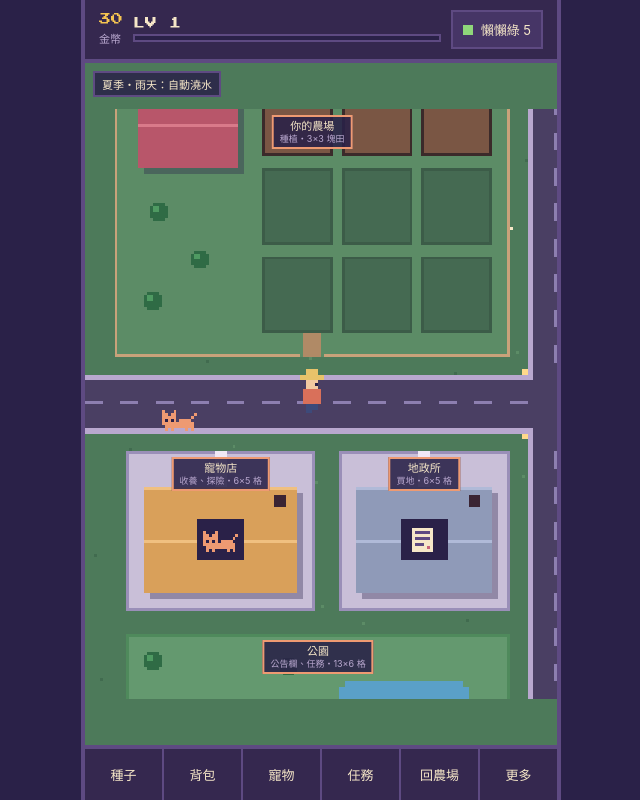
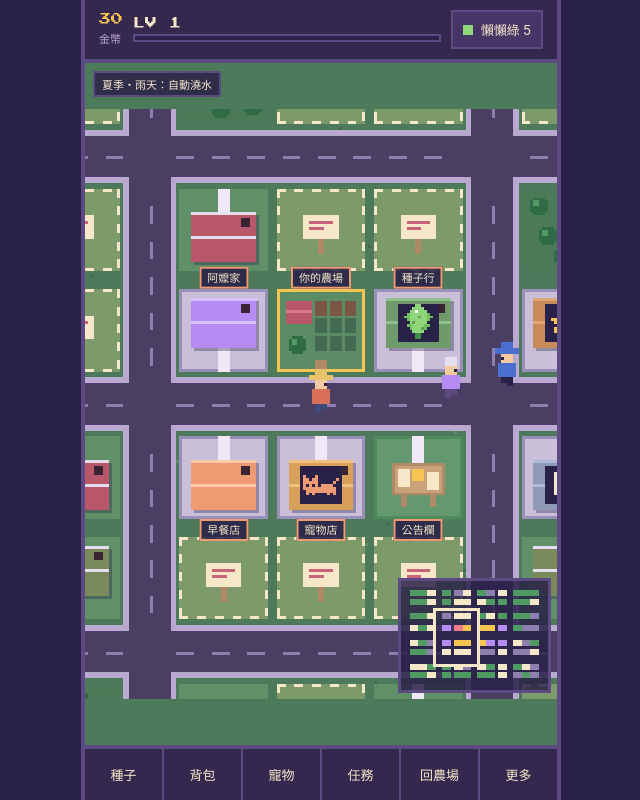
Before and after one commit to 06-mtt/lazy-leaf-farm, a plain HTML site: page index.html in a window 1280 px wide. Both pictures are taken after a click on the button "去小鎮". Shown: the whole page, without its empty margins (319-959 px from the left). Drawn offline with Linux system fonts and the light colour scheme.

Commit message:
Add files via upload

```diff
--- a/index.html
+++ b/index.html
@@ -499,30 +499,48 @@ function draw(t){
   }
 }
 
-/* ---------- 小鎮：俯視地圖。每塊地有大小、外觀和功能，玩家的農場也在上面；之後朋友的地會出現在待售的位置 ---------- */
-var scene='farm', TW=320, TH=288, RH=140, RV=160;
-var LOTS=[
-  {id:'farm',  type:'farm', x:10, y:10, w:134,h:114,name:'你的農場',fn:'種植',door:[77,RH]},
-  {id:'lab',   type:'shop', x:176,y:8,  w:66, h:54, name:'工坊',  fn:'配種、加工',tab:'lab',   door:[RV,35], side:'left',  roof:'#7a6fa8',ridge:'#9a8fc8',icon:'juice'},
-  {id:'woods', type:'woods',x:250,y:8,  w:60, h:54, name:'小樹林',fn:'發呆'},
-  {id:'market',type:'shop', x:176,y:70, w:66, h:54, name:'市場',  fn:'賣作物',    tab:'market',door:[209,RH],side:'bottom',roof:'#c98a5a',ridge:'#e0a878',icon:'star'},
-  {id:'seeds', type:'shop', x:250,y:70, w:60, h:54, name:'種子行',fn:'選種子',    tab:'seeds', door:[280,RH],side:'bottom',roof:'#6f9a6a',ridge:'#8fbf8a',icon:'bud'},
-  {id:'pets',  type:'shop', x:14, y:156,w:64, h:54, name:'寵物店',fn:'收養、探險',tab:'pets',  door:[46,RH], side:'top',   roof:'#d9a05a',ridge:'#f0c080',icon:'cat'},
-  {id:'land',  type:'shop', x:86, y:156,w:58, h:54, name:'地政所',fn:'買地',      tab:'land',  door:[115,RH],side:'top',   roof:'#8f9ab8',ridge:'#b0bad8',icon:'deed'},
-  {id:'park',  type:'park', x:14, y:218,w:130,h:62, name:'公園',  fn:'公告欄、任務',tab:'ach', door:[RV,249]},
-  {id:'s1',    type:'sale', x:176,y:156,w:66, h:56, name:'待售',  fn:'朋友的地',door:[209,RH]},
-  {id:'s2',    type:'sale', x:250,y:156,w:60, h:56, name:'待售',  fn:'朋友的地',door:[280,RH]},
-  {id:'s3',    type:'sale', x:176,y:220,w:66, h:60, name:'待售',  fn:'朋友的地',door:[RV,250]},
-  {id:'s4',    type:'sale', x:250,y:220,w:60, h:60, name:'待售',  fn:'朋友的地',door:[280,RH]}
-];
-var town={x:77,y:RH,dir:1,pending:null,path:[],cx:0,cy:0,step:0};
-var NPC=[{x:210,y:RH-5,ax:'x',dir:1,sp:9,c:{hair:'#e6e0f0',skin:'#f2c9a0',shirt:'#b48cf2',pants:'#5e4a82'}},{x:RV+5,y:200,ax:'y',dir:-1,sp:12,c:{hat:'#4a6fd0',skin:'#f2c9a0',shirt:'#4a6fd0',pants:'#2a2148'}}];
+/* ---------- 小鎮：俯視地圖。4×4 個街區、96 塊小地，每塊地點了可以進入或查看；待售的地之後留給朋友 ---------- */
+var scene='farm', VR=[7,123,239,355,471], HR=[7,91,175,259,343], TW=478, TH=350, curLot=null;
+var SPECIAL={
+  '1,1,1,1':{id:'farm',  type:'farm', name:'你的農場'},
+  '1,1,1,2':{id:'seeds', type:'shop', name:'種子行',tab:'seeds', roof:'#6f9a6a',ridge:'#8fbf8a',icon:'bud'},
+  '2,1,1,0':{id:'market',type:'shop', name:'市場',  tab:'market',roof:'#c98a5a',ridge:'#e0a878',icon:'star'},
+  '2,1,1,1':{id:'lab',   type:'shop', name:'工坊',  tab:'lab',   roof:'#7a6fa8',ridge:'#9a8fc8',icon:'juice'},
+  '1,2,0,1':{id:'pets',  type:'shop', name:'寵物店',tab:'pets',  roof:'#d9a05a',ridge:'#f0c080',icon:'cat'},
+  '2,2,0,0':{id:'land',  type:'shop', name:'地政所',tab:'land',  roof:'#8f9ab8',ridge:'#b0bad8',icon:'deed'},
+  '1,2,0,2':{id:'board', type:'board',name:'公告欄',tab:'ach'},
+  '1,1,1,0':{type:'home',name:'阿嬤家',  npc:'隔壁阿嬤',  roof:'#b48cf2',ridge:'#d9c0ff',desc:'門口曬著一排醃菜。'},
+  '2,2,0,1':{type:'home',name:'派出所',  npc:'警察杯杯',  roof:'#4a6fd0',ridge:'#8aa6f0',desc:'門口停著一台腳踏車。'},
+  '1,2,0,0':{type:'home',name:'早餐店',  npc:'早餐店老闆',roof:'#ee9a72',ridge:'#ffc8a8',desc:'一大早就飄出蛋餅香。'},
+  '2,1,1,2':{type:'home',name:'土地公廟',npc:'廟口里長',  roof:'#c8647a',ridge:'#f5c451',desc:'里長每天在這裡泡茶。'},
+  '2,2,0,2':{type:'home',name:'星際民宿',npc:'外星觀光客',roof:'#7fd8f0',ridge:'#c8f2ff',desc:'屋頂上停著一台小飛碟。'}
+};
+var LOTS=[];
+(function(){
+  var n=0, ROOFS=['#b8566a','#8f6a4a','#5e7a9a','#7a8a5a','#9a6a8a'];
+  for(var by=0;by<4;by++) for(var bx=0;bx<4;bx++) for(var row=0;row<2;row++) for(var col=0;col<3;col++){
+    var x=VR[bx]+10+col*33, y=row?HR[by+1]-39:HR[by]+11, l={n:n,x:x,y:y,w:30,h:28,row:row,door:[x+15,row?HR[by+1]:HR[by]]}, sp=SPECIAL[bx+','+by+','+row+','+col], k;
+    if(sp){ for(k in sp) l[k]=sp[k]; l.label=1; }
+    else {
+      var r=rnd(n*7.3+1), edge=(bx===0||bx===3||by===0||by===3);
+      if(r<(edge?0.3:0.45)){ l.type='sale'; l.name='待售地 '+(n+1)+' 號'; l.price=1500+Math.round(rnd(n+5)*40)*100; }
+      else if(r<(edge?0.55:0.8)){ l.type='house'; l.name='民宅 '+(n+1)+' 號'; l.roof=ROOFS[n%5]; l.ridge='#e6dcf0'; }
+      else if(r<0.93){ l.type='woods'; l.name='小樹林'; }
+      else { l.type='pond'; l.name='小池塘'; }
+    }
+    LOTS.push(l); n++;
+  }
+})();
+var FARMLOT=LOTS.filter(function(l){return l.id==='farm';})[0];
+var town={x:FARMLOT.door[0],y:FARMLOT.door[1],dir:1,pending:null,path:[],cx:0,cy:0,step:0};
+var NPC=[{x:200,y:HR[2]-5,ax:'x',dir:1,sp:9,c:{hair:'#e6e0f0',skin:'#f2c9a0',shirt:'#b48cf2',pants:'#5e4a82'}},{x:VR[2]+5,y:200,ax:'y',dir:-1,sp:12,c:{hat:'#4a6fd0',skin:'#f2c9a0',shirt:'#4a6fd0',pants:'#2a2148'}}];
 var ME={hat:'#e8c36a',skin:'#f2c9a0',shirt:'#d9705a',pants:'#3d4a7a'};
 BMP.bud={rows:BUD,pal:{c:'#8fd67a',d:'#5fa052',g:'#6fbf5f',w:'#ffffff',s:'#3f8f4a'}};
 BMP.deed={rows:['..wwwwwww...','..wkkkkkw...','..wwwwwww...','..wkkkkkw...','..wwwwwww...','..wkkkwww...','..wwwwwrw...','..wwwwwww...'],pal:{w:'#f6e7c8',k:'#5e4a82',r:'#c8647a'}};
-var lblEls=LOTS.map(function(l){
-  var d=document.createElement('div'); d.className='lbl';
-  d.innerHTML=l.name+'<small>'+l.fn+'・'+(l.type==='farm'?'3×3 塊田':Math.round(l.w/10)+'×'+Math.round(l.h/10)+' 格')+'</small>';
+var LBL=LOTS.filter(function(l){return l.label;});
+var lblEls=LBL.map(function(l){
+  var d=document.createElement('div'); d.className='lbl'; d.textContent=l.name;
+  d.style.transform=l.row?'translate(-50%,-100%)':'translate(-50%,0)';
   $('labels').appendChild(d); return d;
 });
 function clamp(v,a,b){ return Math.max(a,Math.min(b,v)); }
@@ -533,104 +551,106 @@ function person(fx,fy,step,dir,c){
 }
 function updateLabels(){
   var sc=cv.clientWidth/W;
-  LOTS.forEach(function(l,i){
-    var el=lblEls[i], x=l.x+l.w/2-town.cx, y=l.y+2-town.cy;
-    if(scene!=='town'||l.x+l.w-town.cx<24||l.x-town.cx>W-24||l.y+l.h-town.cy<20||y>H-14){ el.style.display='none'; return; }
-    x=clamp(x,26,W-26); y=Math.max(2,y);
+  LBL.forEach(function(l,i){
+    var el=lblEls[i], x=l.x+15-town.cx, y=(l.row?l.y:l.y+28)-town.cy;
+    if(scene!=='town'||x<14||x>W-14||y<10||y>H-10){ el.style.display='none'; return; }
     el.style.display='block'; el.style.left=(cv.offsetLeft+x*sc)+'px'; el.style.top=(cv.offsetTop+y*sc)+'px';
   });
 }
 function tree(x,y){ px(x+1,y,4,6,'#2f6b45'); px(x,y+1,6,4,'#2f6b45'); px(x+1,y+1,2,2,'#4f9a62'); }
 function outline(X,Y,w,h,c){ px(X,Y,w,1,c); px(X,Y+h-1,w,1,c); px(X,Y,1,h,c); px(X+w-1,Y,1,h,c); }
 function drawLot(l,t){
-  var X=l.x-Math.round(town.cx), Y=l.y-Math.round(town.cy), w=l.w, h=l.h, k, j;
-  if(X>W||Y>H||X+w<0||Y+h<0) return;
-  if(l.type==='shop'){
-    px(X,Y,w,h,'#c9bfd8'); outline(X,Y,w,h,'#9a8fb8');
-    var bx=X+6, by=Y+6, bw=w-12, bh=h-18;
-    if(l.side==='top') by=Y+12; else if(l.side==='left'){ bx=X+14; bw=w-20; bh=h-12; }
-    if(l.side==='bottom') px(X+Math.floor(w/2)-2,by+bh,4,Y+h-by-bh,'#f0e8f6');
-    else if(l.side==='top') px(X+Math.floor(w/2)-2,Y,4,by-Y,'#f0e8f6');
-    else px(X,Y+Math.floor(h/2)-2,bx-X,4,'#f0e8f6');
-    ctx.fillStyle='rgba(42,33,72,.35)'; ctx.fillRect(bx+2,by+2,bw,bh);
-    px(bx,by,bw,bh,l.roof); px(bx,by,bw,1,l.ridge); px(bx,by+Math.floor(bh/2),bw,1,l.ridge); px(bx+bw-8,by+3,4,4,'#3a2433');
-    var ic=BMP[l.icon]; px(bx+Math.floor(bw/2)-8,by+Math.floor(bh/2)-7,16,14,'#2a2148');
-    bmp(ctx,ic,bx+Math.floor(bw/2)-Math.floor(ic.rows[0].length/2),by+Math.floor(bh/2)-Math.floor(ic.rows.length/2));
-  } else if(l.type==='farm'){
-    px(X,Y,w,h,'#5c8c66'); outline(X,Y,w,h,'#c9a27a'); px(X+Math.floor(w/2)-4,Y+h-1,8,1,'#5c8c66');
-    px(X+Math.floor(w/2)-3,Y+h-14,6,14,'#b08a66');
-    ctx.fillStyle='rgba(42,33,72,.35)'; ctx.fillRect(X+10,Y+24,34,28);
-    px(X+8,Y+22,34,28,'#b8566a'); px(X+8,Y+35,34,1,'#d97a8a'); px(X+8,Y+22,34,1,'#d97a8a'); px(X+33,Y+26,4,4,'#3a2433');
+  var X=l.x-Math.round(town.cx), Y=l.y-Math.round(town.cy), k, ty=l.type;
+  if(X>W||Y>H||X+30<0||Y+28<0) return;
+  if(ty==='shop'||ty==='home'||ty==='house'){
+    var by=l.row?Y+3:Y+8;
+    px(X,Y,30,28,ty==='house'?'#5f9068':'#c9bfd8'); if(ty!=='house') outline(X,Y,30,28,'#9a8fb8');
+    if(l.row) px(X+13,by+17,4,Y+28-by-17,'#f0e8f6'); else px(X+13,Y,4,by-Y,'#f0e8f6');
+    ctx.fillStyle='rgba(42,33,72,.35)'; ctx.fillRect(X+5,by+1,22,17);
+    px(X+4,by,22,17,l.roof); px(X+4,by,22,1,l.ridge); px(X+4,by+8,22,1,l.ridge); px(X+21,by+2,3,3,'#3a2433');
+    if(l.icon){ var ic=BMP[l.icon]; px(X+8,by+2,14,13,'#2a2148'); bmp(ctx,ic,X+15-Math.floor(ic.rows[0].length/2),by+8-Math.floor(ic.rows.length/2)); }
+  } else if(ty==='farm'){
+    px(X,Y,30,28,'#5c8c66'); outline(X,Y,30,28,Math.floor(t/500)%2?'#f5c451':'#c9a27a');
+    px(X+13,Y+24,4,4,'#b08a66'); px(X+3,Y+4,9,8,'#b8566a'); px(X+3,Y+7,9,1,'#d97a8a');
     for(k=0;k<9;k++){
-      var p=S.plots[k], qx=X+50+(k%3)*27, qy=Y+20+Math.floor(k/3)*30;
-      if(!p.u){ px(qx,qy,24,26,'#456a52'); outline(qx,qy,24,26,'#3c5c48'); continue; }
-      px(qx,qy,24,26,'#3b2a2a'); px(qx+1,qy+1,22,24,(p.crop&&Date.now()<p.water)?'#5a3d33':'#7a5644');
-      if(p.crop){ var st=SMAP[p.crop], fr=Math.min(1,p.prog/st.time), sz=2+Math.floor(fr*3)*2;
-        px(qx+12-sz/2,qy+13-sz/2,sz,sz,fr>=1?st.color:'#6fbf5f');
-        if(fr>=1&&Math.floor(t/300+k)%2) px(qx+18,qy+4,2,2,'#ffffff'); }
+      var p=S.plots[k], qx=X+13+(k%3)*5, qy=Y+4+Math.floor(k/3)*6;
+      if(!p.u){ px(qx,qy,4,5,'#456a52'); continue; }
+      px(qx,qy,4,5,'#7a5644');
+      if(p.crop){ var st=SMAP[p.crop], ripe=p.prog>=st.time; px(qx+1,qy+1,2,3,ripe?st.color:'#6fbf5f'); }
     }
-    tree(X+12,Y+62); tree(X+26,Y+78); tree(X+10,Y+92);
-  } else if(l.type==='park'){
-    px(X,Y,w,h,'#64996f'); outline(X,Y,w,h,'#4f8a5c');
-    px(X+72,Y+16,44,28,'#5aa0c8'); px(X+72,Y+16,2,2,'#64996f'); px(X+114,Y+16,2,2,'#64996f'); px(X+72,Y+42,2,2,'#64996f'); px(X+114,Y+42,2,2,'#64996f'); px(X+80,Y+22,10,1,'#bfe4f4'); px(X+96,Y+34,8,1,'#bfe4f4');
-    px(X+20,Y+24,22,12,'#b08a66'); px(X+21,Y+25,20,10,'#c9a27a'); px(X+23,Y+27,5,6,'#f6e7c8'); px(X+30,Y+26,4,5,'#f5c451'); px(X+36,Y+28,4,6,'#f6e7c8');
-    if(S.tasks.length&&Math.floor(t/400)%2) px(X+40,Y+21,4,4,'#ef4a4a');
-    px(X+w-6,Y+Math.floor(h/2)-2,6,4,'#c9a27a'); px(X+44,Y+29,w-50,2,'#c9a27a');
-    tree(X+6,Y+6); tree(X+52,Y+8); tree(X+8,Y+46); tree(X+50,Y+48); tree(X+120,Y+48);
-  } else if(l.type==='sale'){
-    px(X,Y,w,h,'#7d9a6a');
-    for(k=0;k<w;k+=6){ px(X+k,Y,3,1,'#f6e7c8'); px(X+k,Y+h-1,3,1,'#f6e7c8'); }
-    for(k=0;k<h;k+=6){ px(X,Y+k,1,3,'#f6e7c8'); px(X+w-1,Y+k,1,3,'#f6e7c8'); }
-    px(X+Math.floor(w/2)-1,Y+Math.floor(h/2)+4,2,8,'#b08a66'); px(X+Math.floor(w/2)-7,Y+Math.floor(h/2)-4,14,9,'#f6e7c8'); px(X+Math.floor(w/2)-4,Y+Math.floor(h/2)-1,8,1,'#c8647a'); px(X+Math.floor(w/2)-4,Y+Math.floor(h/2)+1,5,1,'#c8647a');
+    tree(X+4,Y+16);
+  } else if(ty==='sale'){
+    px(X,Y,30,28,'#7d9a6a');
+    for(k=0;k<30;k+=6){ px(X+k,Y,3,1,'#f6e7c8'); px(X+k,Y+27,3,1,'#f6e7c8'); }
+    for(k=0;k<28;k+=6){ px(X,Y+k,1,3,'#f6e7c8'); px(X+29,Y+k,1,3,'#f6e7c8'); }
+    px(X+14,Y+16,2,6,'#b08a66'); px(X+9,Y+9,12,8,'#f6e7c8'); px(X+11,Y+11,8,1,'#c8647a'); px(X+11,Y+13,5,1,'#c8647a');
+  } else if(ty==='woods'){
+    px(X,Y,30,28,'#4a7a58'); tree(X+3,Y+3); tree(X+13,Y+2); tree(X+22,Y+5); tree(X+6,Y+13); tree(X+17,Y+12); tree(X+11,Y+20); tree(X+22,Y+19);
+  } else if(ty==='pond'){
+    px(X,Y,30,28,'#5f9068'); px(X+5,Y+6,20,15,'#5aa0c8'); px(X+5,Y+6,2,2,'#5f9068'); px(X+23,Y+6,2,2,'#5f9068'); px(X+5,Y+19,2,2,'#5f9068'); px(X+23,Y+19,2,2,'#5f9068'); px(X+9,Y+10,6,1,'#bfe4f4'); px(X+15,Y+16,5,1,'#bfe4f4'); tree(X+1,Y+20);
   } else {
-    px(X,Y,w,h,'#4a7a58');
-    for(k=0;k<5;k++) for(j=0;j<4;j++) tree(X+4+k*11+(j%2)*4,Y+18+j*9);
+    px(X,Y,30,28,'#64996f'); outline(X,Y,30,28,'#4f8a5c'); px(X+13,Y,4,9,'#f0e8f6');
+    px(X+9,Y+18,2,6,'#b08a66'); px(X+19,Y+18,2,6,'#b08a66'); px(X+6,Y+9,18,11,'#b08a66'); px(X+7,Y+10,16,9,'#c9a27a'); px(X+8,Y+11,4,6,'#f6e7c8'); px(X+13,Y+11,4,4,'#f5c451'); px(X+18,Y+12,4,6,'#f6e7c8');
+    if(S.tasks.length&&Math.floor(t/400)%2) px(X+22,Y+6,4,4,'#ef4a4a');
   }
 }
+function near(arr,v,d){ for(var i=0;i<arr.length;i++) if(Math.abs(arr[i]-v)<d) return true; return false; }
 function drawTown(t){
   var cx=Math.round(town.cx), cy=Math.round(town.cy), i, x, y;
   px(0,0,W,H,'#4d7a5a');
-  for(i=0;i<220;i++){ x=(i*53)%TW-cx; y=(i*89)%TH-cy; if(x>=0&&x<W&&y>=0&&y<H) px(x,y,1,1,i%13===0?'#f6e7c8':(i%2?'#416b4f':'#5c8c66')); }
-  px(0,130-cy,W,20,'#b9a8cf'); px(150-cx,0,20,H,'#b9a8cf');
-  px(0,132-cy,W,16,'#4a3f63'); px(152-cx,0,16,H,'#4a3f63');
-  for(i=-(cx%12);i<W;i+=12) if(i+cx<150||i+cx>166) px(i,139-cy,6,1,'#8d7fb0');
-  for(i=-(cy%12);i<H;i+=12) if(i+cy<130||i+cy>146) px(159-cx,i,1,6,'#8d7fb0');
+  for(i=0;i<420;i++){ x=(i*53)%TW-cx; y=(i*89)%TH-cy; if(x>=0&&x<W&&y>=0&&y<H) px(x,y,1,1,i%13===0?'#f6e7c8':(i%2?'#416b4f':'#5c8c66')); }
+  HR.forEach(function(h){ px(0,h-9-cy,W,18,'#b9a8cf'); }); VR.forEach(function(v){ px(v-9-cx,0,18,H,'#b9a8cf'); });
+  HR.forEach(function(h){ px(0,h-7-cy,W,14,'#4a3f63'); }); VR.forEach(function(v){ px(v-7-cx,0,14,H,'#4a3f63'); });
+  HR.forEach(function(h){ for(i=-(cx%12);i<W;i+=12) if(!near(VR,i+cx+3,11)) px(i,h-cy,6,1,'#8d7fb0'); });
+  VR.forEach(function(v){ for(i=-(cy%12);i<H;i+=12) if(!near(HR,i+cy+3,11)) px(v-cx,i,1,6,'#8d7fb0'); });
   LOTS.forEach(function(l){ drawLot(l,t); });
-  [[148,128],[170,128],[148,150],[170,150]].forEach(function(q){ px(q[0]-cx,q[1]-cy,2,2,'#ffd98a'); });
-  var catx=((t/140)%(TW+60))-30; bmp(ctx,BMP.cat,Math.round(catx)-cx,RH+2-cy,false);
+  var catx=((t/140)%(TW+60))-30; bmp(ctx,BMP.cat,Math.round(catx)-cx,HR[2]+1-cy,false);
   NPC.forEach(function(n,k){ person(Math.round(n.x)-3-cx,Math.round(n.y)-10-cy,Math.floor(t/260+k)%2,n.dir,n.c); });
   person(Math.round(town.x)-3-cx,Math.round(town.y)-10-cy,town.path.length?Math.floor(town.step)%2:0,town.dir,ME);
+  /* 右下角小地圖 */
+  var mx=W-52, my=H-39;
+  ctx.fillStyle='rgba(42,33,72,.85)'; ctx.fillRect(mx-2,my-2,52,39); outline(mx-2,my-2,52,39,'#5e4a82');
+  LOTS.forEach(function(l){ var c=l.type==='farm'?'#ef7a8a':(l.type==='shop'||l.type==='board'?'#f5c451':(l.type==='home'?'#b48cf2':(l.type==='sale'?'#f6e7c8':(l.type==='house'?'#8d7fb0':'#4f9a62')))); px(mx+Math.round(l.x/10),my+Math.round(l.y/10),3,2,c); });
+  outline(mx+Math.round(cx/10),my+Math.round(cy/10),16,20,'#f6e7c8');
+  if(Math.floor(t/300)%2) px(mx+Math.round(town.x/10)-1,my+Math.round(town.y/10)-1,2,2,'#ffffff');
   updateLabels();
 }
 function townStep(dt){
   if(town.path.length){
     var T=town.path[0], dx=T[0]-town.x, dy=T[1]-town.y, d=Math.sqrt(dx*dx+dy*dy);
     if(d<1){ town.x=T[0]; town.y=T[1]; town.path.shift(); if(!town.path.length&&town.pending){ var l=town.pending; town.pending=null; enterLot(l); } }
-    else { var mv=Math.min(d,70*dt); town.x+=dx/d*mv; town.y+=dy/d*mv; if(Math.abs(dx)>0.5) town.dir=dx>0?1:-1; town.step+=dt*8; }
+    else { var mv=Math.min(d,80*dt); town.x+=dx/d*mv; town.y+=dy/d*mv; if(Math.abs(dx)>0.5) town.dir=dx>0?1:-1; town.step+=dt*8; }
   }
   NPC.forEach(function(n){ n[n.ax]+=n.dir*n.sp*dt; var lim=n.ax==='x'?TW:TH; if(n[n.ax]<20) n.dir=1; if(n[n.ax]>lim-20) n.dir=-1; });
   town.cx=clamp(town.x-80,0,TW-W); town.cy=clamp(town.y-100,0,TH-H);
 }
+function best(arr,a,b){ var bv=arr[0], bd=1e9; arr.forEach(function(v){ var d=Math.abs(a-v)+Math.abs(v-b); if(d<bd){ bd=d; bv=v; } }); return bv; }
 function routeTo(T){
-  var onH=Math.abs(town.y-RH)<1, onV=Math.abs(town.x-RV)<1, p=[];
-  if(!((onH&&T[1]===RH)||(onV&&T[0]===RV))){ if(!onH&&!onV) p.push(Math.abs(town.y-RH)<Math.abs(town.x-RV)?[town.x,RH]:[RV,town.y]); p.push([RV,RH]); }
+  var px0=town.x, py0=town.y, onH=near(HR,py0,1), tH=near(HR,T[1],1), p=[];
+  if(onH&&tH){ if(Math.abs(py0-T[1])>1){ var vx=best(VR,px0,T[0]); p.push([vx,py0],[vx,T[1]]); } }
+  else if(onH){ p.push([T[0],py0]); }
+  else if(tH){ p.push([px0,T[1]]); }
+  else if(Math.abs(px0-T[0])>1){ var hy=best(HR,py0,T[1]); p.push([px0,hy],[T[0],hy]); }
   p.push(T); town.path=p;
 }
 function townClick(x,y){
   if(tab){ closePanel(); return; }
+  if(x>W-56&&y>H-43) return;
   var wx=x+town.cx, wy=y+town.cy, hit=null;
-  LOTS.forEach(function(l){ if(wx>=l.x&&wx<=l.x+l.w&&wy>=l.y&&wy<=l.y+l.h) hit=l; });
-  if(hit&&hit.door){ town.pending=hit; routeTo(hit.door); }
-  else { town.pending=null; if(hit) toast('小樹林，很適合發呆'); routeTo(Math.abs(wy-RH)<=Math.abs(wx-RV)?[clamp(wx,6,TW-6),RH]:[RV,clamp(wy,6,TH-6)]); }
+  LOTS.forEach(function(l){ if(wx>=l.x&&wx<=l.x+30&&wy>=l.y&&wy<=l.y+28) hit=l; });
+  if(hit){ town.pending=hit; routeTo(hit.door); return; }
+  town.pending=null;
+  var hy=best(HR,wy,wy), vx=best(VR,wx,wx);
+  routeTo(Math.abs(wy-hy)<=Math.abs(wx-vx)?[clamp(wx,7,TW-7),hy]:[vx,clamp(wy,7,TH-7)]);
 }
 function enterLot(l){
   if(l.type==='farm') setScene('farm');
   else if(l.tab) showTab(l.tab);
-  else toast('這塊地待售中。之後接上帳號，朋友可以買下來蓋自己的農場');
+  else { curLot=l; showTab('lot'); }
 }
 function setScene(sc){
   scene=sc; if(tab) closePanel();
-  if(sc==='town'){ town.x=77; town.y=RH; town.path=[]; town.pending=null; town.cx=0; town.cy=clamp(RH-100,0,TH-H); if(!S.townSeen) toast('點一塊地會走過去，點馬路可以散步'); S.townSeen=1; }
+  if(sc==='town'){ town.x=FARMLOT.door[0]; town.y=FARMLOT.door[1]; town.path=[]; town.pending=null; townStep(0); if(!S.townSeen) toast('點一塊地會走過去，再進入或查看；點馬路可以散步'); S.townSeen=1; }
   $('stage').style.background=sc==='town'?'#4d7a5a':'';
   updateLabels(); hud();
 }
@@ -734,6 +754,21 @@ function refreshPanel(){
     }).join('')+'</div>':'<div class="row"><div class="info"><small>先去收成一些作物再來。</small></div></div>');
     var kn=RECIPES.filter(function(r){return S.known[r.out];});
     h+='<div class="sec">已發現的配方</div>'+(kn.length?kn.map(function(r){ return '<div class="row"><div class="sw" style="background:'+SMAP[r.out].color+'"></div><div class="info"><strong>'+SMAP[r.a].name+' × '+SMAP[r.b].name+' → '+SMAP[r.out].name+'</strong><small>基礎成功率 '+Math.round(r.ch*100)+'%</small></div></div>'; }).join(''):'<div class="row"><div class="info"><small>還沒有。試試把兩種不同的作物放上去配種。</small></div></div>');
+  } else if(tab==='lot'&&curLot){
+    var L=curLot, kind={sale:'待售土地',home:'居民',house:'民宅',woods:'綠地',pond:'綠地'}[L.type];
+    title=L.name; sub=kind+'・3×3 格';
+    if(L.type==='sale'){
+      h+='<div class="row"><div class="info"><strong>這塊地還沒有主人</strong><small>大小 3×3 格，門口面向大街。接上帳號後，你或朋友可以買下來蓋自己的農場。</small></div><button class="btn" disabled>'+L.price+' 金幣</button></div>';
+      h+='<div class="row locked"><div class="info"><small>目前只能看，還不能買。</small></div><span>即將開放</span></div>';
+    } else if(L.type==='home'){
+      var fv=S.favor[L.npc]||0;
+      h+='<div class="row"><div class="info"><strong>'+L.npc+'在這裡</strong><small>'+L.desc+'</small></div></div>';
+      h+='<div class="row"><div class="info"><strong>好感：已幫忙交貨 '+fv+' 次</strong><small>每交貨 3 次會送你一份禮物，再 '+(3-fv%3)+' 次就有下一份。他的委託會出現在公告欄。</small></div></div>';
+    } else if(L.type==='house'){
+      h+='<div class="row"><div class="info"><strong>鎮上居民的家</strong><small>窗戶透著暖黃色的燈。主人不在，下次再來。</small></div></div>';
+    } else {
+      h+='<div class="row"><div class="info"><strong>'+(L.type==='pond'?'水很清，偶爾有魚跳起來。':'風吹過樹葉沙沙響，很適合發呆。')+'</strong><small>公共綠地，不能買賣。</small></div></div>';
+    }
   } else if(tab==='land'){
     var own=S.plots.filter(function(p){return p.u;}).length;
     title='地政所'; sub='持有 '+own+' / 9 塊地';
```
